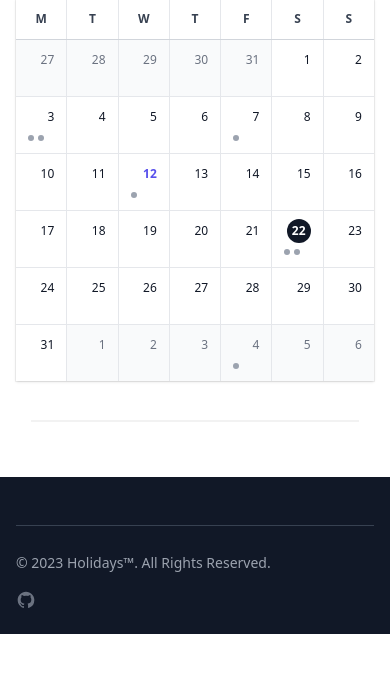
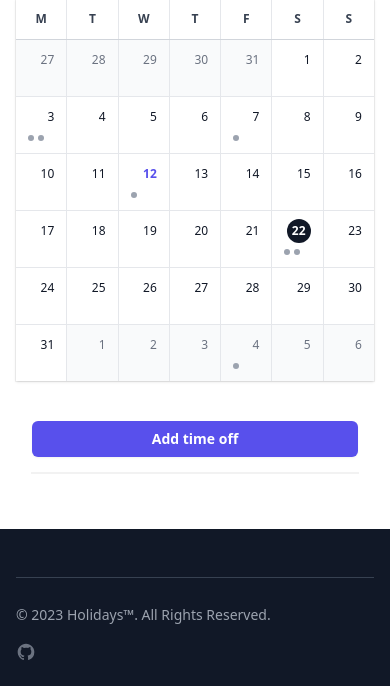
Before and after one commit to ocimar84/holidays, a Django app: page / in a window 390 px wide. Shown: the part 159-845 px from the top of the page. Before the commit the page ends 793 px from the top, so only its background shows below. Run offline with Django 3.2, Linux system fonts and the light colour scheme; data that the repository does not hold is empty; some libraries are stand-ins or nearby versions.

Commit message:
Added drawer button on mobile

```diff
--- a/holidays/static/css/base.css
+++ b/holidays/static/css/base.css
@@ -1184,6 +1184,10 @@ input:checked + .toggle-bg {
   margin-top: auto;
 }
 
+.mb-4 {
+  margin-bottom: 1rem;
+}
+
 .block {
   display: block;
 }
--- a/holidays/templates/index.html
+++ b/holidays/templates/index.html
@@ -703,6 +703,18 @@
       </div>
     </div>
     <div class="px-4 py-10 sm:px-6 lg:hidden">
+      <div class="mb-4 md:hidden">
+        <button
+          type="button"
+          data-drawer-target="drawer-add-time-off"
+          data-drawer-show="drawer-add-time-off"
+          aria-controls="drawer-add-time-off"
+          class="w-full rounded-md bg-indigo-600 px-3 py-2 text-sm font-semibold text-white shadow-sm hover:bg-indigo-500 focus-visible:outline focus-visible:outline-2 focus-visible:outline-offset-2 focus-visible:outline-indigo-500"
+        >
+          Add time off
+        </button>
+      </div>
+
       <ol
         class="divide-y divide-gray-100 overflow-hidden rounded-lg bg-white text-sm shadow ring-1 ring-black ring-opacity-5"
       >
```
